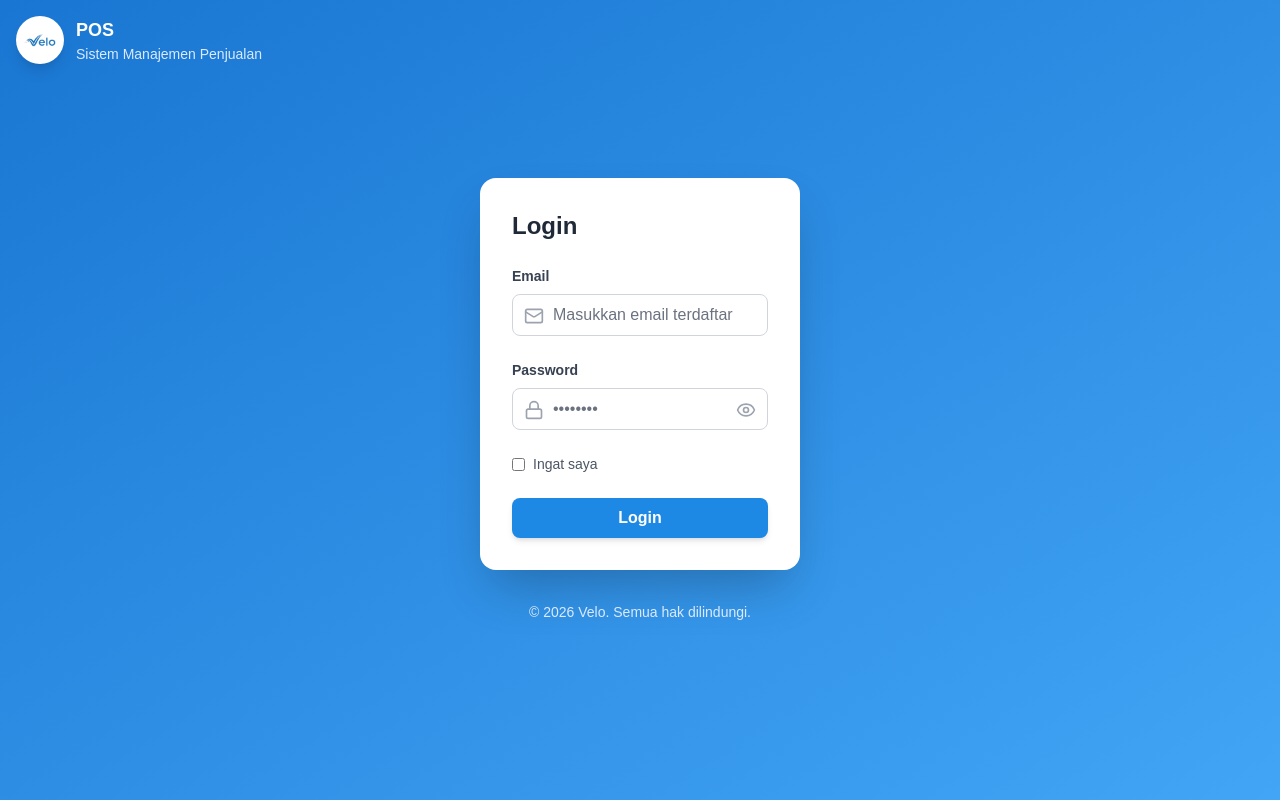
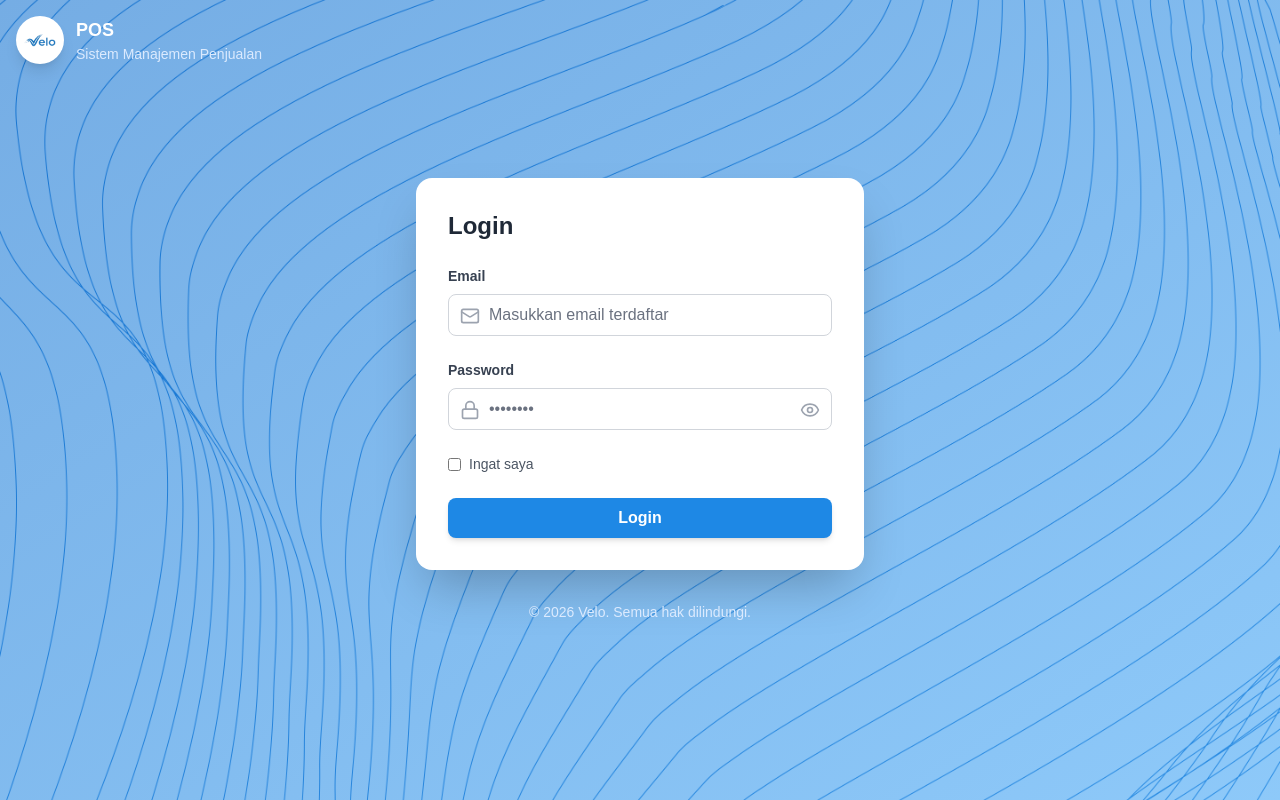
Before and after one commit to coffeekavio/management-kasir, a Next.js app: page /login in a window 1280 px wide. Built offline with nearby package versions, Linux system fonts and the light colour scheme; no server answers.

Commit message:
fix : bg done

```diff
--- a/src/app/(auth)/login/page.tsx
+++ b/src/app/(auth)/login/page.tsx
@@ -44,7 +44,7 @@ export default function LoginPage() {
   return (
     <div className="relative min-h-screen">
       <Image src={bg} alt="background" fill className="object-cover" priority />
-      <div className="absolute inset-0 bg-gradient-to-br from-[#1976D2] to-[#42A5F5]" />
+      <div className="absolute inset-0 bg-gradient-to-br from-[#1976D2]/60 to-[#42A5F5]/60" />
 
       {/* Logo fixed left */}
       <div className="absolute left-4 top-4 z-20 flex items-center gap-3">
@@ -58,7 +58,7 @@ export default function LoginPage() {
       </div>
 
       <div className="relative z-10 flex items-center justify-center p-4 min-h-screen">
-        <div className="w-full max-w-xs">
+        <div className="w-full max-w-xs md:max-w-md">
           {/* Login Card */}
           <div className="bg-white rounded-2xl shadow-2xl p-8">
             <h2 className="text-2xl font-bold text-gray-800 mb-6">Login</h2>
```
